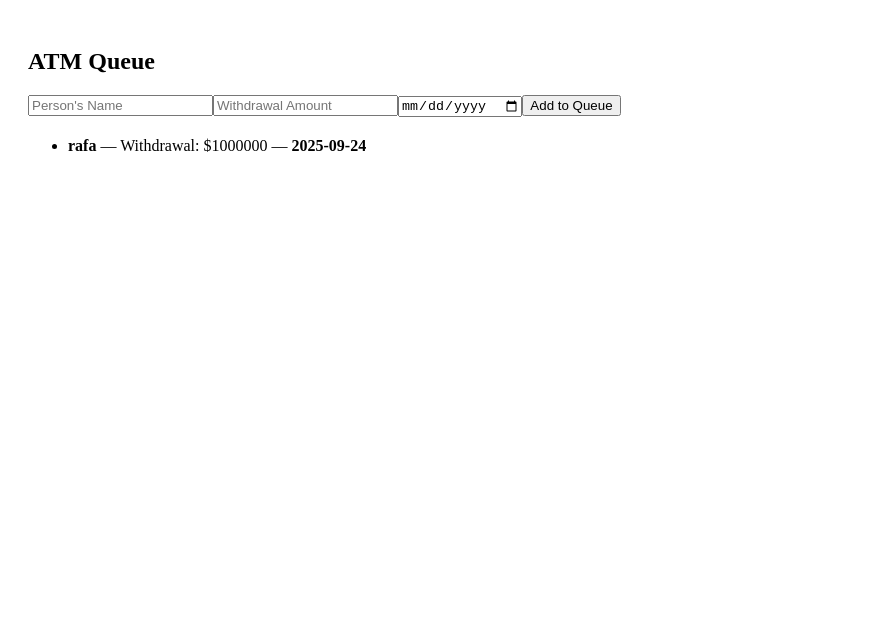
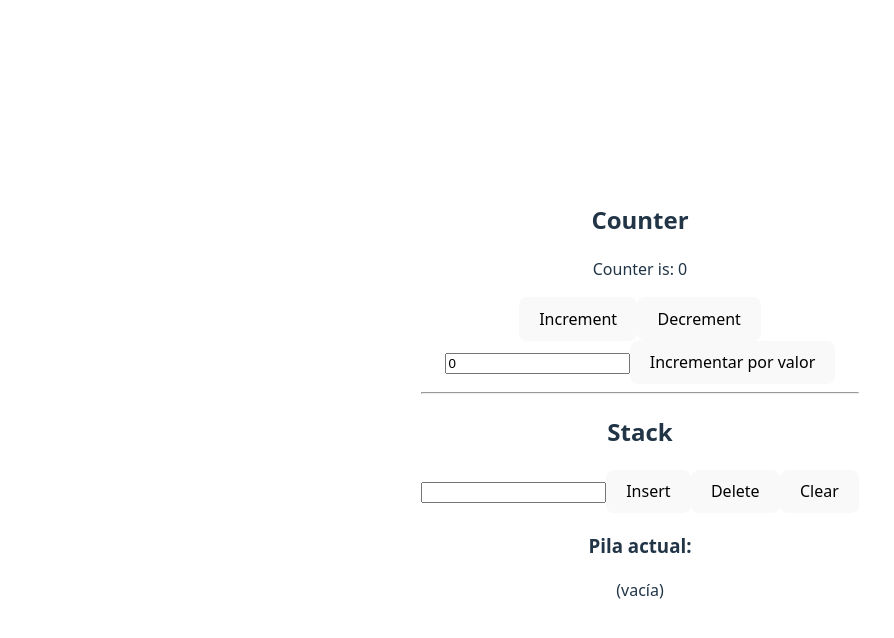
Before and after one commit to narrowings/Homeworks, a React (Vite) app: page / in a window 1280 px wide. Shown: the top 638 px of the page, without its empty margins (0-894 px from the left). Built offline with nearby package versions, Linux system fonts and the light colour scheme.

Commit message:
challenge#10

```diff
--- a/package.json
+++ b/package.json
@@ -10,8 +10,10 @@
     "preview": "vite preview"
   },
   "dependencies": {
+    "@reduxjs/toolkit": "^2.9.0",
     "react": "^19.1.1",
     "react-dom": "^19.1.1",
+    "react-redux": "^9.2.0",
     "react-router-dom": "^7.8.2"
   },
   "devDependencies": {
--- a/src/ATM.jsx
+++ /dev/null
@@ -1,104 +0,0 @@
-import React, { useState } from "react";
-
-class Queue {
-  constructor() {
-    this.items = [];
-  }
-  enqueue(item) {
-    this.items.push(item);
-  }
-  dequeue() {
-    return this.items.length > 0 ? this.items.shift() : null;
-  }
-  peek() {
-    return this.items.length > 0 ? this.items[0] : null;
-  }
-  size() {
-    return this.items.length;
-  }
-  isEmpty() {
-    return this.items.length === 0;
-  }
-  print() {
-    return [...this.items];
-  }
-}
-
-const queue = new Queue();
-queue.enqueue({ name: "rafa", amount: 1000000, date: "2025-09-24" });
-
-export default function QueueATM() {
-  const [people, setPeople] = useState(queue.print());
-  const [form, setForm] = useState({ name: "", amount: "", date: "" });
-
-  const handleChange = (e) => {
-    setForm({
-      ...form,
-      [e.target.name]: e.target.value,
-    });
-  };
-
-  const handleSubmit = (e) => {
-    e.preventDefault();
-
-    const newPerson = {
-      name: form.name,
-      amount: Number(form.amount),
-      date: form.date,
-    };
-
-    queue.enqueue(newPerson);
-
-
-    const sorted = queue.print().sort(
-      (a, b) => new Date(a.date) - new Date(b.date)
-    );
-
-    setPeople(sorted);
-
-    setForm({ name: "", amount: "", date: "" });
-  };
-
-  return (
-    <div style={{ padding: "20px" }}>
-      <h2>ATM Queue</h2>
-
-      <form onSubmit={handleSubmit} style={{ marginBottom: "20px" }}>
-        <input
-          type="text"
-          name="name"
-          placeholder="Person's Name"
-          value={form.name}
-          onChange={handleChange}
-          required
-        />
-        <input
-          type="number"
-          name="amount"
-          placeholder="Withdrawal Amount"
-          value={form.amount}
-          onChange={handleChange}
-          required
-        />
-
-        <input
-          type="date"
-          name="date"
-          value={form.date}
-          onChange={handleChange}
-          required
-        />
-        <button type="submit">Add to Queue</button>
-      </form>
-
-      <ul style={{ marginTop: "20px" }}>
-        {people.map((person, index) => (
-          <li key={index}>
-            <strong>{person.name}</strong> — Withdrawal: ${person.amount} —{" "}
-            <strong>{person.date}</strong>
-          </li>
-        ))}
-      </ul>
-    </div>
-  );
-}
--- a/src/App.jsx
+++ b/src/App.jsx
@@ -1,33 +1,93 @@
 import { useState } from 'react'
-import reactLogo from './assets/react.svg'
-import viteLogo from '/vite.svg'
 import './App.css'
+import { useDispatch, useSelector } from 'react-redux'
+import { increment, decrement, incrementByValue } from './counterSlice'
+import { unshift, shift, clear } from './stackSlice'
 
 function App() {
-  const [count, setCount] = useState(0)
+  const dispatch = useDispatch()
+
+
+  const count = useSelector((state) => state.counter.count)
+  const [inputValue, setInputValue] = useState(0)
+
+  const handleIncrement = () => {
+    dispatch(increment())
+  }
+
+  const handleDecrement = () => {
+    dispatch(decrement())
+  }
+
+  const handleIncrementByValue = () => {
+    dispatch(incrementByValue(inputValue))
+
+  }
+
+
+  const stack = useSelector((state) => state.stack.items)
+  const [stackValue, setStackValue] = useState("")
+
+  const handleInsert = () => {
+    if (stackValue.trim() !== "") {
+      dispatch(unshift(stackValue))
+      setStackValue("")
+    }
+  }
+
+  const handleDelete = () => {
+    dispatch(shift())
+  }
+
+  const handleClear = () => {
+    dispatch(clear())
+  }
 
   return (
     <>
+
+      <h2>Counter</h2>
+      <p> Counter is: {count} </p>
+
+      <button onClick={handleIncrement}>Increment</button>
+      <button onClick={handleDecrement}>Decrement</button>
+
       <div>
-        <a href="https://vite.dev" target="_blank">
-          <img src={viteLogo} className="logo" alt="Vite logo" />
-        </a>
-        <a href="https://react.dev" target="_blank">
-          <img src={reactLogo} className="logo react" alt="React logo" />
-        </a>
+        <input
+          type="number"
+          value={inputValue}
+          onChange={(e) => setInputValue(Number(e.target.value))}
+        />
+        <button onClick={handleIncrementByValue}>
+          Incrementar por valor
+        </button>
       </div>
-      <h1>Vite + React</h1>
-      <div className="card">
-        <button onClick={() => setCount((count) => count + 1)}>
-          count is {count}
-        </button>
-        <p>
-          Edit <code>src/App.jsx</code> and save to test HMR
-        </p>
-      </div>
-      <p className="read-the-docs">
-        Click on the Vite and React logos to learn more
-      </p>
+
+      <hr />
+
+
+      <h2>Stack</h2>
+      <input
+        type="text"
+        value={stackValue}
+        onChange={(e) => setStackValue(e.target.value)}
+      />
+      <button onClick={handleInsert}>Insert</button>
+      <button onClick={handleDelete}>Delete</button>
+      <button onClick={handleClear}>Clear</button>
+
+      <h3>Pila actual:</h3>
+      {stack.length === 0 ? (
+        <p>(vacía)</p>
+      ) : (
+        <ul>
+          {stack.map((item, index) => (
+            <li key={index}>
+              {item} {index === stack.length - 1 }
+            </li>
+          ))}
+        </ul>
+      )}
     </>
   )
 }
--- /dev/null
+++ b/src/counterSlice.jsx
@@ -0,0 +1,27 @@
+import { createSlice } from "@reduxjs/toolkit";
+
+const counterSlice = createSlice({
+    name: "counter",
+    initialState:{
+        count: 0
+    },
+    reducers:{
+        increment: (state) =>{
+            state.count += 1
+        },
+        decrement: (state) =>{
+            state.count -=1
+        },
+        incrementByValue: (state, action) => {
+            const value = Number(action.payload);
+            if (Number.isFinite(value)) {
+              state.count += value;
+            }
+
+        }
+    },
+});
+
+export const {increment, decrement, incrementByValue} = counterSlice.actions
+
+export default counterSlice.reducer
--- a/src/main.jsx
+++ b/src/main.jsx
@@ -1,10 +1,11 @@
-import React from "react";
-import ReactDOM from "react-dom/client";
-//import App from "./App";
-import QueueATM from "./ATM";
+import { createRoot } from 'react-dom/client'
+import './index.css'
+import App from './App.jsx'
+import { Provider } from 'react-redux'
+import { store } from './store.jsx'
 
-ReactDOM.createRoot(document.getElementById("root")).render(
-  <React.StrictMode>
-    <QueueATM />
-  </React.StrictMode>
-);
+createRoot(document.getElementById('root')).render(
+  <Provider store = {store}>
+    <App />
+  </Provider>,
+)
--- /dev/null
+++ b/src/stackSlice.jsx
@@ -0,0 +1,22 @@
+import { createSlice } from "@reduxjs/toolkit";
+
+const stackSlice = createSlice({
+  name: "stack",
+  initialState: {
+    items: []   // nuestra pila
+  },
+  reducers: {
+    unshift: (state, action) => {
+      state.items.unshift(action.payload); // apilar
+    },
+    shift: (state) => {
+      state.items.shift(); // desapilar
+    },
+    clear: (state) => {
+      state.items = []; // reiniciar pila
+    }
+  }
+});
+
+export const { unshift, shift, clear } = stackSlice.actions;
+export default stackSlice.reducer;
--- /dev/null
+++ b/src/store.jsx
@@ -0,0 +1,10 @@
+import {configureStore} from '@reduxjs/toolkit'
+import counterReducer from './counterSlice.jsx'
+import stackReducer from "./stackSlice.jsx"
+
+export const store = configureStore({
+    reducer: {
+        counter: counterReducer,
+        stack: stackReducer
+    },
+})
```
Also changed, not shown: 1 other file (tests, documents, lock files or other folders).
